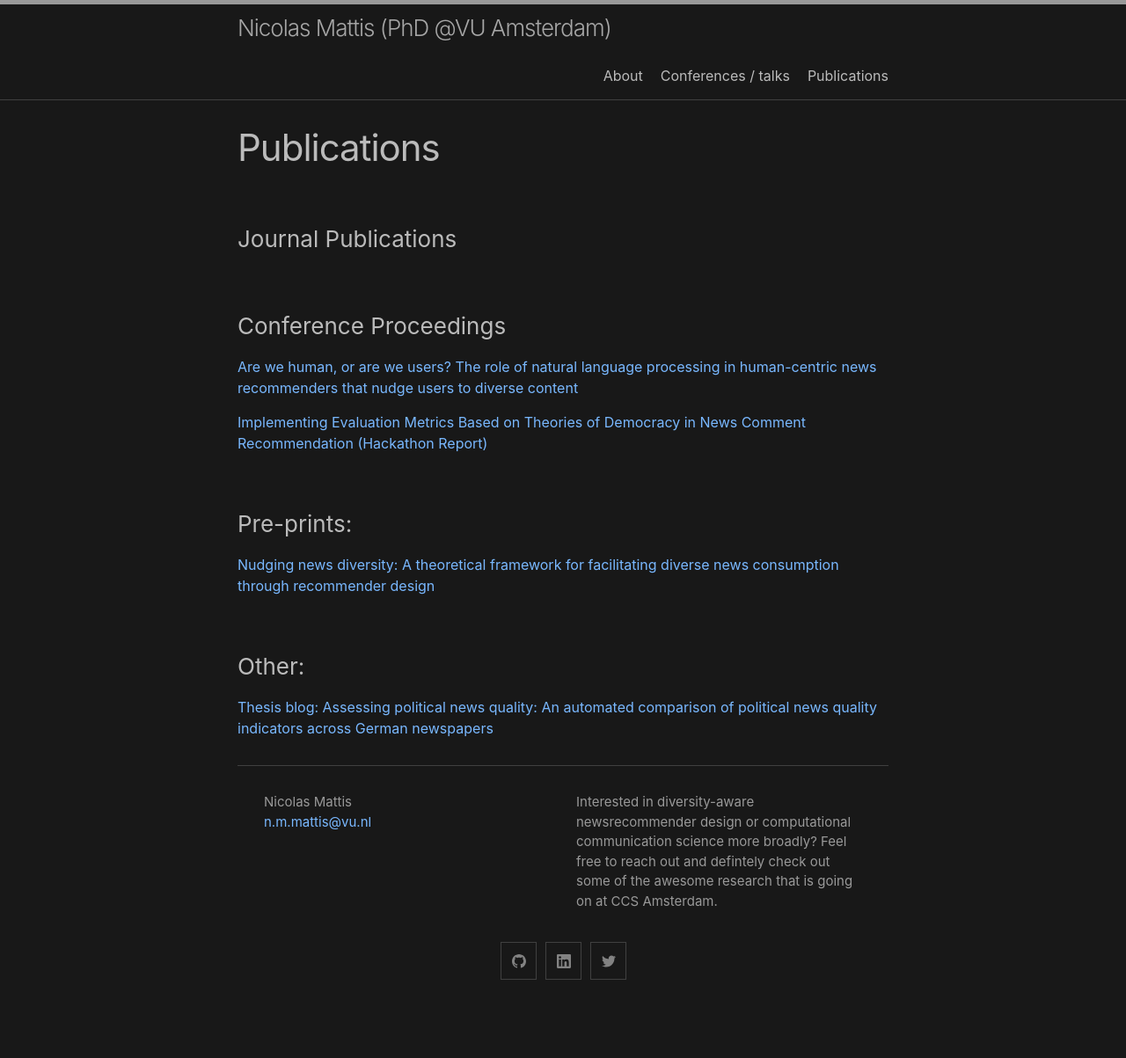
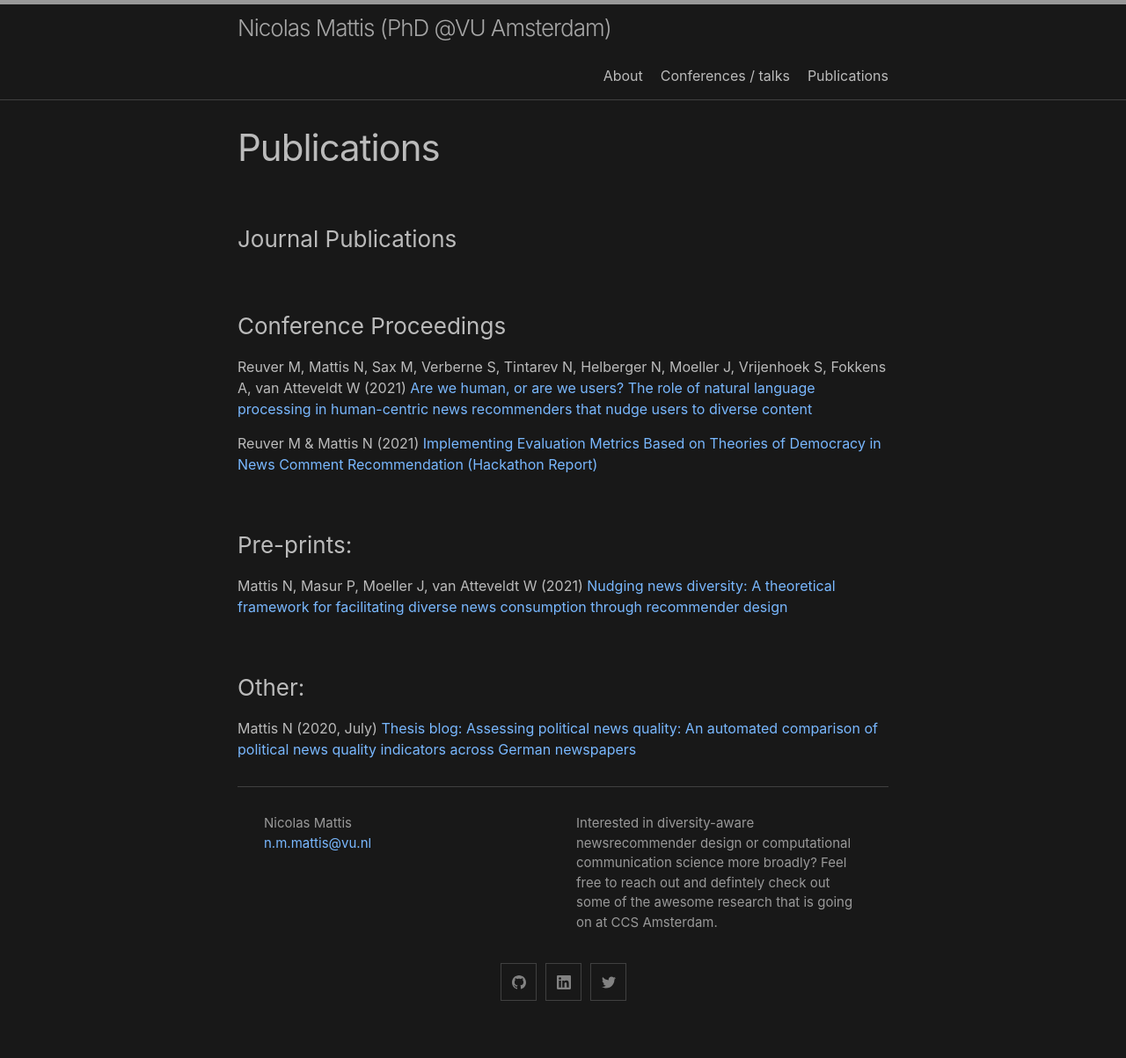
Before and after one commit to nickma101/nickma101.github.io, a Jekyll site: the page built from publications.md, in a window 1280 px wide. Shown: the whole page at 88% size. Built offline with Jekyll 4.4.1, drawn with Linux system fonts in a browser that asks for light colours; before the commit the page ends 1179 px from its top, so only the background shows below that.

Commit message:
Update publications.md

```diff
--- a/publications.md
+++ b/publications.md
@@ -7,12 +7,12 @@ permalink: /publications/
 ### Journal Publications
 
 ### Conference Proceedings
-[Are we human, or are we users? The role of natural language processing in human-centric news recommenders that nudge users to diverse content](https://aclanthology.org/2021.nlp4posimpact-1.6/)
+Reuver M, Mattis N, Sax M, Verberne S, Tintarev N, Helberger N, Moeller J, Vrijenhoek S, Fokkens A, van Atteveldt W (2021) [Are we human, or are we users? The role of natural language processing in human-centric news recommenders that nudge users to diverse content](https://aclanthology.org/2021.nlp4posimpact-1.6/)
 
-[Implementing Evaluation Metrics Based on Theories of Democracy in News Comment Recommendation (Hackathon Report)](https://aclanthology.org/2021.hackashop-1.19/)
+Reuver M & Mattis N (2021) [Implementing Evaluation Metrics Based on Theories of Democracy in News Comment Recommendation (Hackathon Report)](https://aclanthology.org/2021.hackashop-1.19/)
 
 ### Pre-prints:
-[Nudging news diversity: A theoretical framework for facilitating diverse news consumption through recommender design](https://osf.io/preprints/socarxiv/wvxf5/)
+Mattis N, Masur P, Moeller J, van Atteveldt W (2021) [Nudging news diversity: A theoretical framework for facilitating diverse news consumption through recommender design](https://osf.io/preprints/socarxiv/wvxf5/)
 
 ### Other:
-[Thesis blog: Assessing political news quality: An automated comparison of political news quality indicators across German newspapers](http://www.digicomlab.eu/research/research-projects-2020/thesis-grant-results-2019-2020-2-semester/thesis-grants-results-2-2019-2020-nicolas-mattis/)
+Mattis N (2020, July) [Thesis blog: Assessing political news quality: An automated comparison of political news quality indicators across German newspapers](http://www.digicomlab.eu/research/research-projects-2020/thesis-grant-results-2019-2020-2-semester/thesis-grants-results-2-2019-2020-nicolas-mattis/)
```
